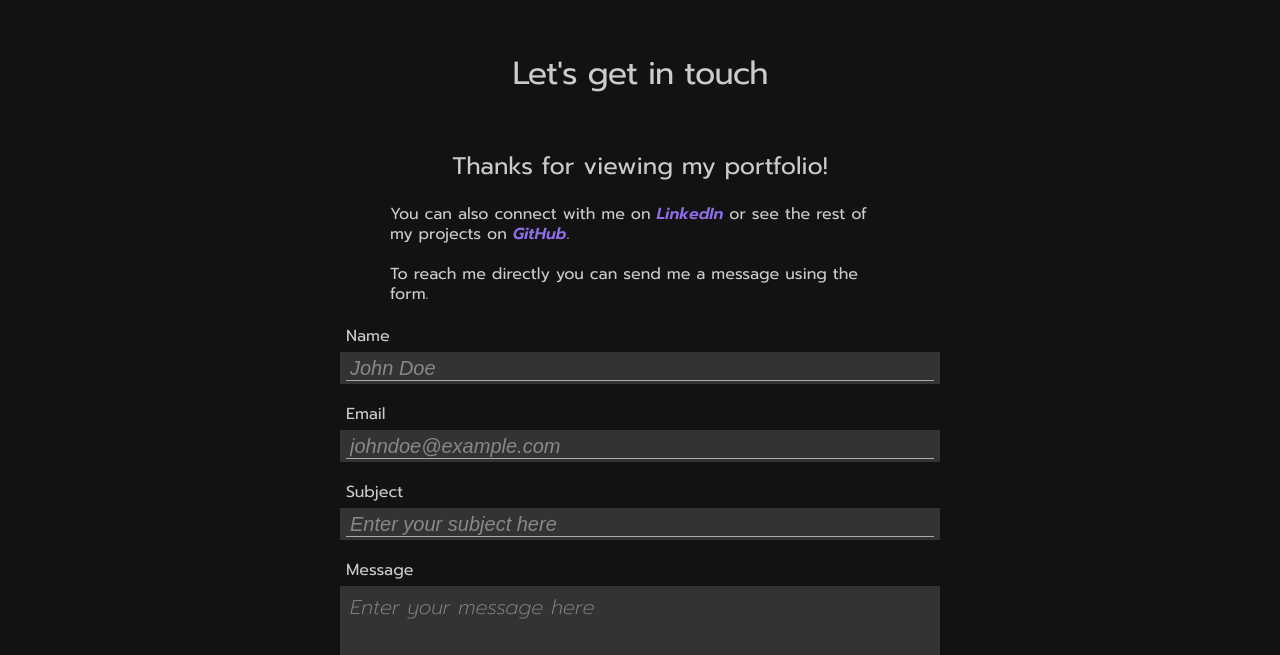
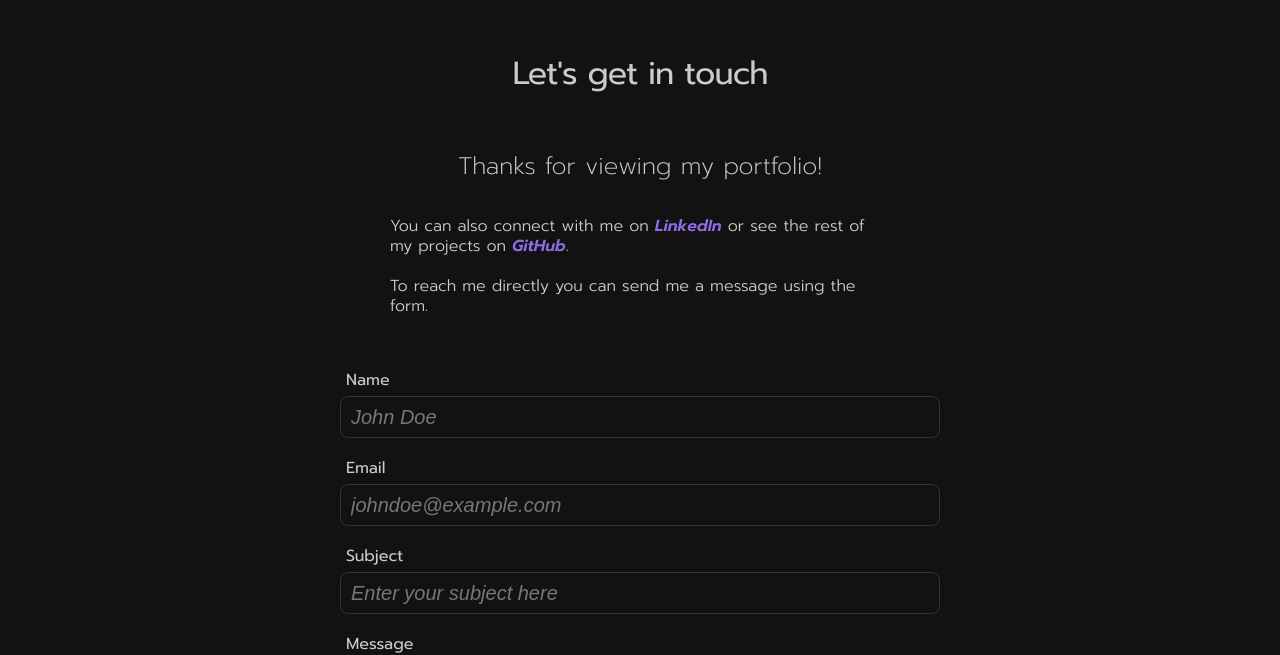
Before and after one commit to ryanbradley-webdev/portfolio-official, a React (Vite) app: page / in a window 1280 px wide. Shown: the part 2674-3329 px from the top of the page. Built offline with nearby package versions, Linux system fonts and the light colour scheme.

Commit message:
Update form styling to be consistent with new design.

```diff
--- a/src/components/Connect/Connect.module.css
+++ b/src/components/Connect/Connect.module.css
@@ -1,3 +1,13 @@
+.section {
+    background: linear-gradient(var(--color-background) 80%, #5c066433);
+}
+
+.container {
+    display: flex;
+    flex-direction: column;
+    gap: 32px;
+}
+
 @media screen and (min-width: 481px) {
     .container {
         max-width: 600px;
@@ -6,9 +16,9 @@
 }
 
 .h3 {
-    font-weight: 400;
+    font-weight: 200;
     text-align: center;
-    margin-bottom: 16px;
+    margin-bottom: 32px;
 }
 
 @media screen and (min-width: 481px) {
@@ -18,7 +28,8 @@
 }
 
 .paragraph {
-    font-size: 12px;
+    font-size: 16px;
+    font-weight: 300;
     line-height: 16px;
     margin-bottom: 16px;
 }
@@ -57,13 +68,24 @@
 .form textarea {
     font-size: 20px;
     color: var(--color-white-pri);
-    background-color: #333333;
-    border: none;
-    border-radius: 0;
+    background-color: transparent;
+    border: 1px solid #333333;
+    border-radius: 8px;
     margin-top: 4px;
     margin-left: -6px;
     padding-inline: 10px;
-    z-index: -10;
+}
+
+.form input:hover,
+.form textarea:hover {
+    border-color: var(--color-purple-sec);
+}
+
+.form input:focus,
+.form textarea:focus {
+    outline: none;
+    background-color: var(--color-purple-ter);
+    border-color: var(--color-purple-sec);
 }
 
 .form input::placeholder,
@@ -71,22 +93,11 @@
     font-size: 20px;
     font-style: italic;
     font-weight: 200;
-    color: var(--color-white-ter);
+    color: #777;
 }
 
 .form input {
-    height: 32px;
-}
-
-.inputUnderline {
-    position: absolute;
-    content: '';
-    left: 6px;
-    right: 6px;
-    bottom: 3px;
-    height: 1px;
-    background: #AAAAAA;
-    z-index: -9;
+    height: 42px;
 }
 
 .form textarea {
--- a/src/components/Connect/Connect.tsx
+++ b/src/components/Connect/Connect.tsx
@@ -75,7 +75,7 @@ export default function Connect() {
     }, [messageSending, messageSent, messageError])
 
     return (
-        <section id="connect">
+        <section id="connect" className={styles.section}>
 
             <h2>
                 Let's get in touch
@@ -103,17 +103,14 @@ export default function Connect() {
                     <label htmlFor="name">
                         Name
                         <input type="text" id="name" name="name" placeholder="John Doe" ref={nameRef} required />
-                        <div className={styles.inputUnderline}></div>
                     </label>
                     <label htmlFor="email">
                         Email
                         <input type="email" id="email" name="email" placeholder="johndoe@example.com" ref={emailRef} required />
-                        <div className={styles.inputUnderline}></div>
                     </label>
                     <label htmlFor="subject">
                         Subject
                         <input type="text" id="subject" name="subject" placeholder="Enter your subject here" ref={subjectRef} required />
-                        <div className={styles.inputUnderline}></div>
                     </label>
                     <label htmlFor="message">
                         Message
--- a/src/index.css
+++ b/src/index.css
@@ -14,6 +14,7 @@
   --color-white-ter: #888888;
   --color-purple-pri: #8D6EE7;
   --color-purple-sec: #6A42DC;
+  --color-purple-ter: #49005033;
   --color-teal-gradient: #055567;
   --color-orange-gradient: #5B3528;
   --color-purple-gradient: #490050;
```
